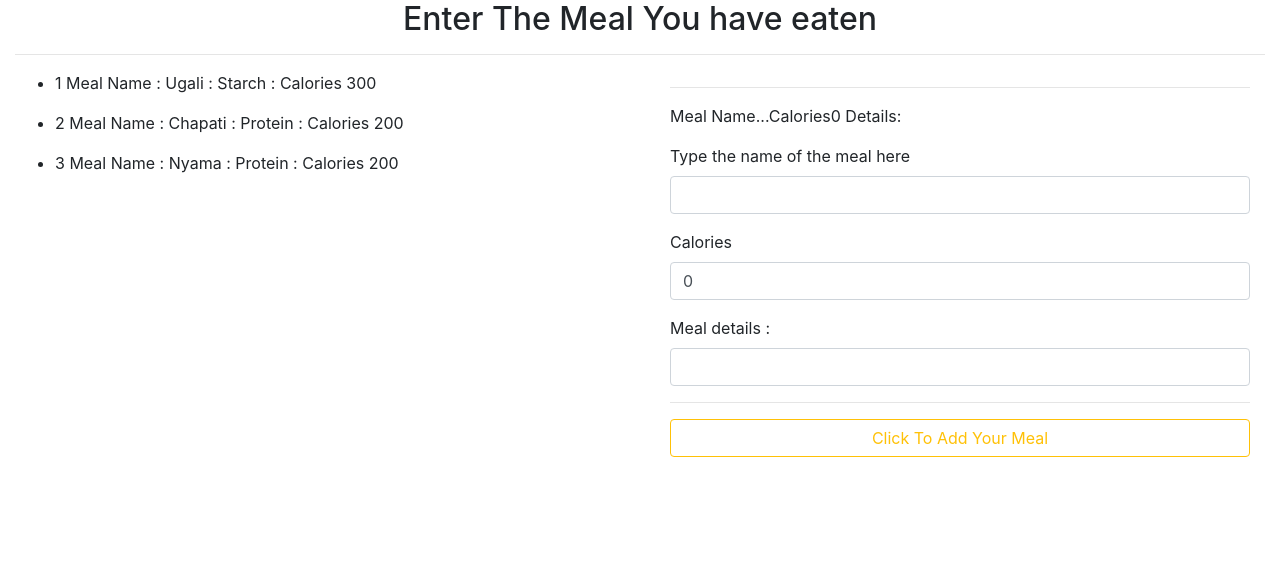
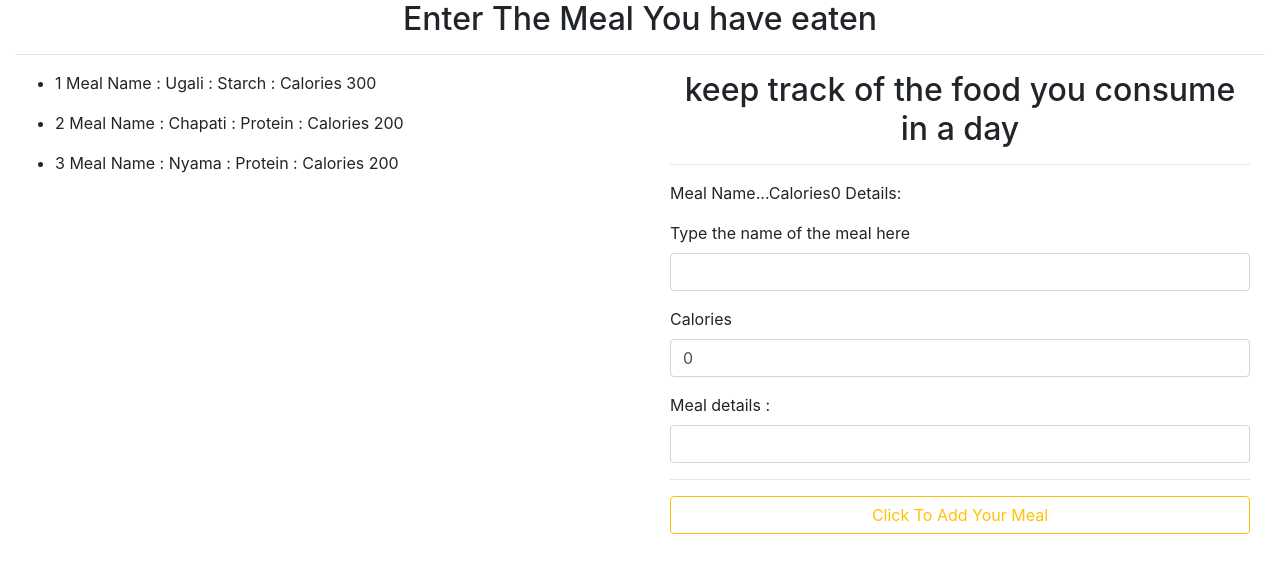
Before and after one commit to EmmanuelMuchiri/mealtrack, an Angular app: page / in a window 1280 px wide. Shown: the top 572 px of the page. Built offline with nearby package versions, Linux system fonts and the light colour scheme.

Commit message:
final change

```diff
--- a/src/app/meal-form/meal-form.component.html
+++ b/src/app/meal-form/meal-form.component.html
@@ -1,5 +1,5 @@
 <div class="container-fluid">
-
+  <h2 class="text-center">keep track of the food you consume in a day</h2>
   <hr>
   <form (ngSubmit)='submitMeal()' #mealForm='ngForm'>
     <div class="form-group">
```
